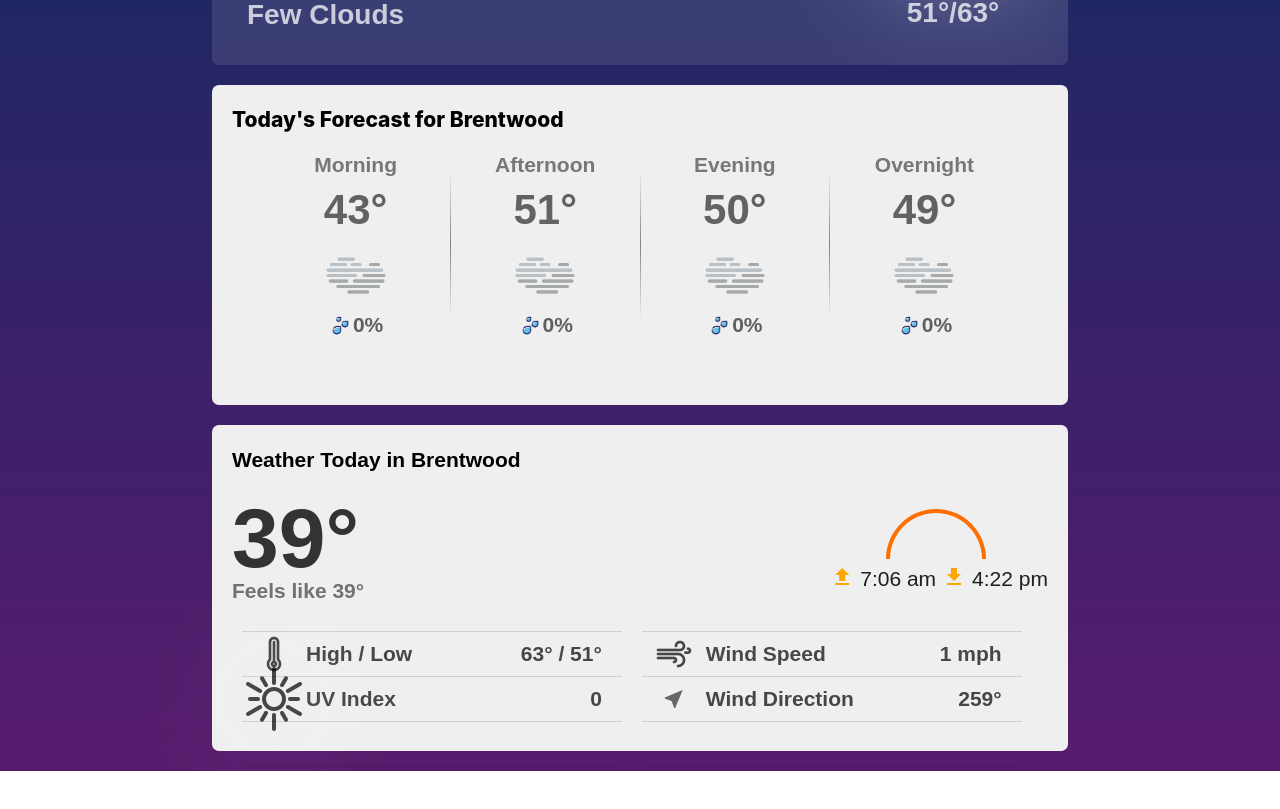
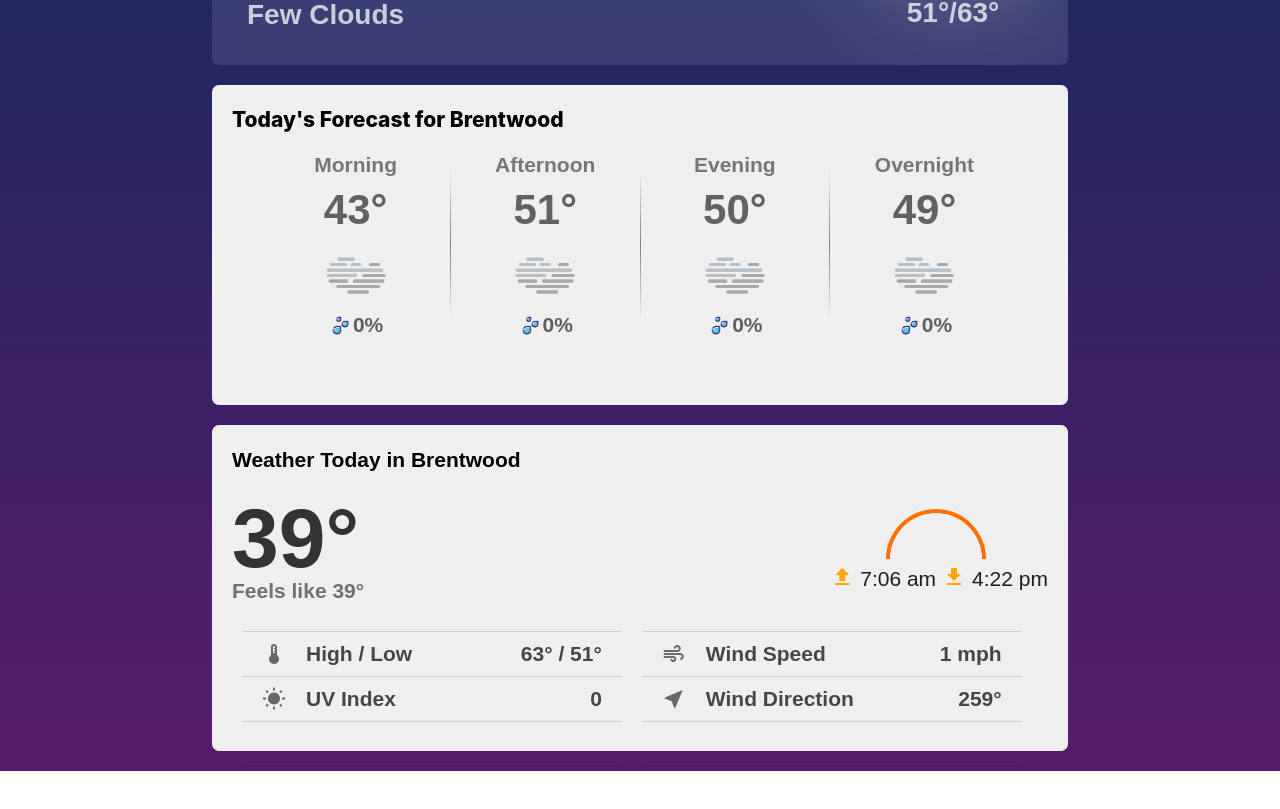
Before and after one commit to TheTeck/Weather, a React (Create React App) app: page / in a window 1280 px wide. Shown: the part 375-1184 px from the top of the page. Built offline with nearby package versions, Linux system fonts and the light colour scheme.

Commit message:
Change some icons using png files to using material icons

```diff
--- a/src/components/TodaysWeather/TodaysWeather.jsx
+++ b/src/components/TodaysWeather/TodaysWeather.jsx
@@ -18,12 +18,12 @@ export default function TodaysWeather ({ name, weather, temp, timezoneOffset })
             <div className="flex-split">
                 <div className="todays-details">
                     <TodaysDetails
-                        icon={<img src="icons/temp.png" />}
+                        icon={<div className="material-icons details-mat-icon">thermostat</div>}
                         description="High / Low"
                         data={`${~~temp.temp_max}\u00B0 / ${~~temp.temp_min}\u00B0`}
                     />
                     <TodaysDetails
-                        icon={<img src="icons/uv.png" />}
+                        icon={<div className="material-icons details-mat-icon">wb_sunny</div>}
                         description="UV Index"
                         data={weather.uvi}
                     />
@@ -32,7 +32,7 @@ export default function TodaysWeather ({ name, weather, temp, timezoneOffset })
                 </div>
                 <div className="todays-details">
                     <TodaysDetails
-                        icon={<img src="icons/wind.png" />}
+                        icon={<div className="material-icons details-mat-icon">air</div>}
                         description="Wind Speed"
                         data={`${~~weather.wind_speed} mph`}
                     />
```
